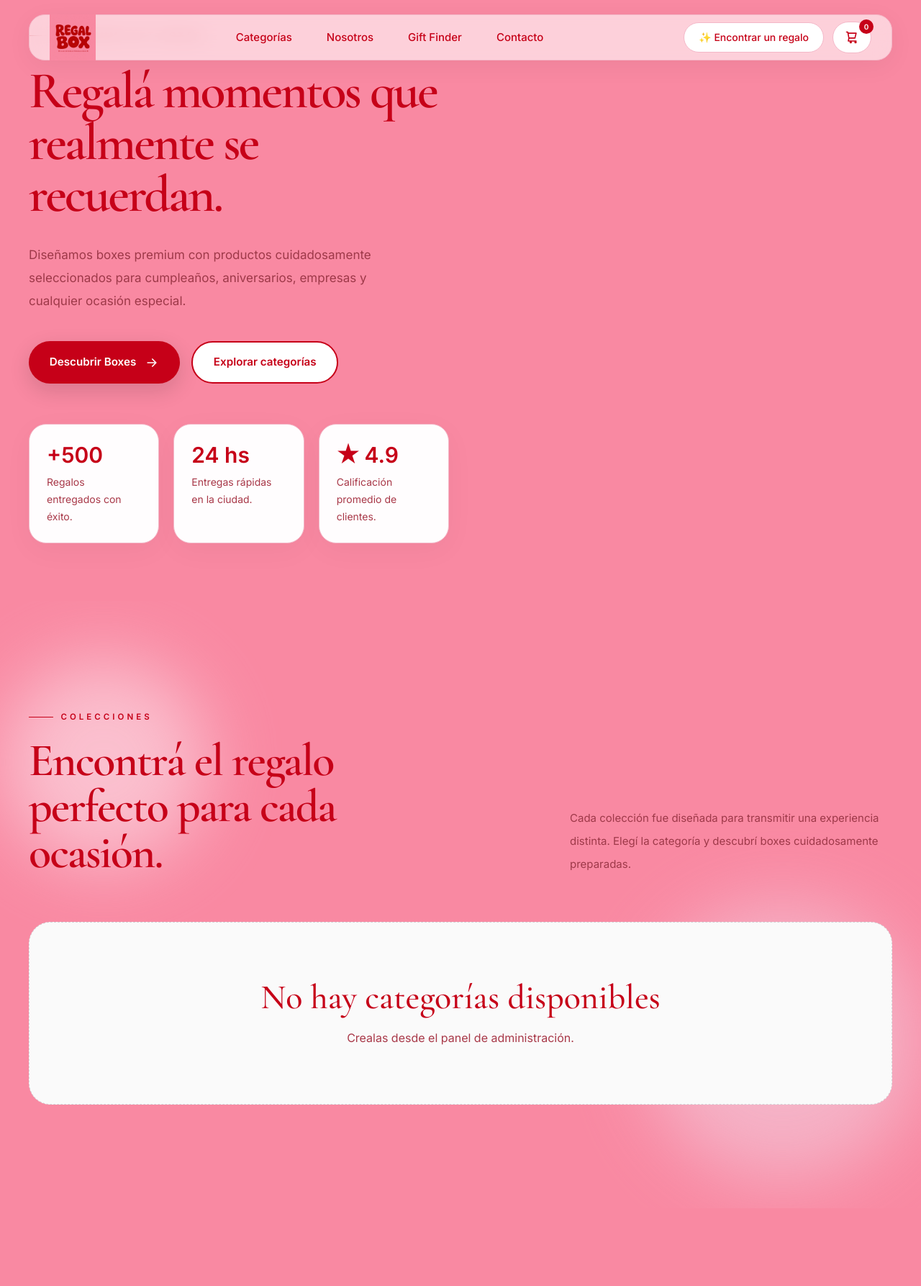
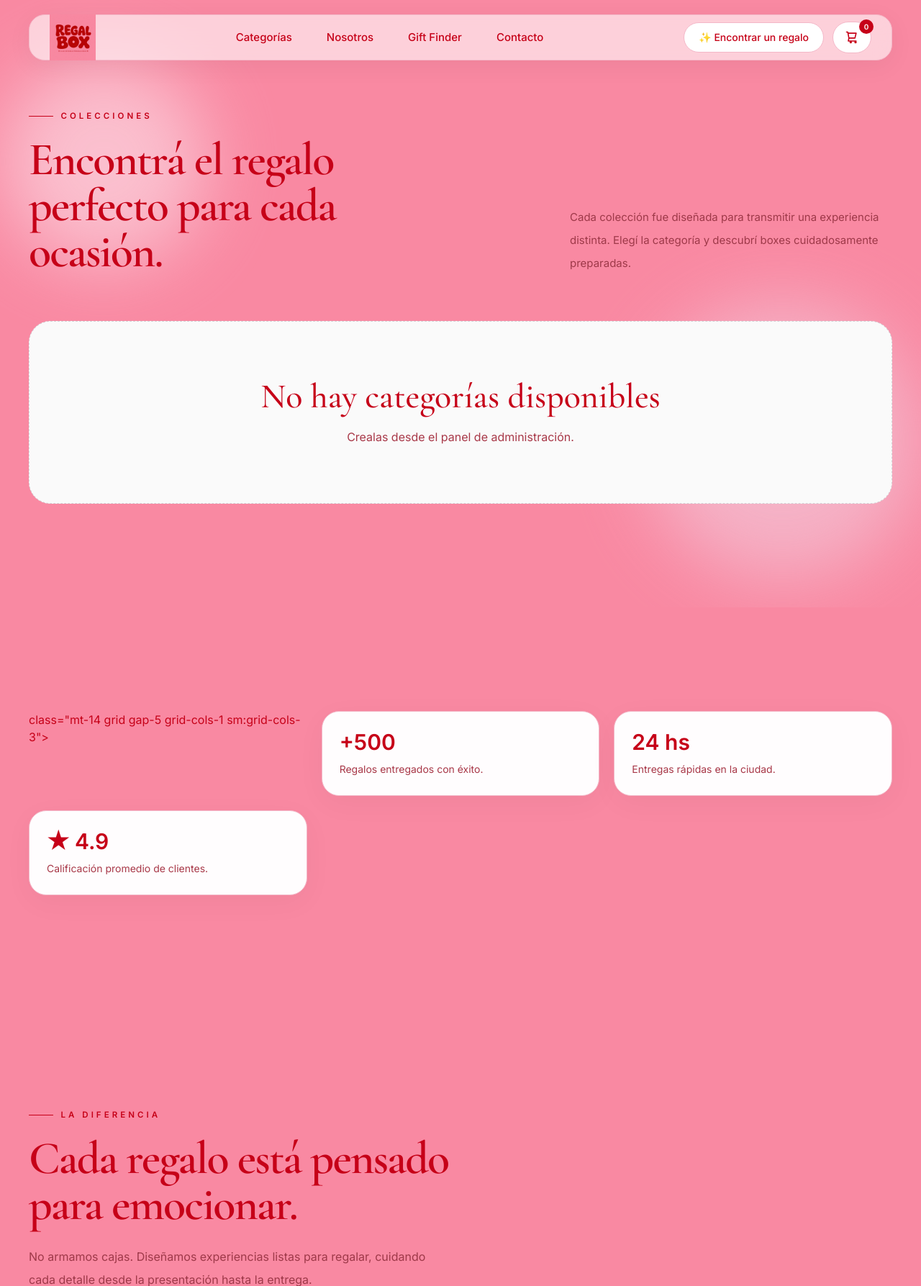
Before and after one commit to juanperdomo-9/regalbox, a Django app: page / in a window 1280 px wide. Shown: the top 1787 px of the page at 72% size. Run offline with Django 5.2, Linux system fonts and the light colour scheme; data that the repository does not hold is empty; some libraries are stand-ins or nearby versions.

Commit message:
Home: mover Colecciones arriba de todo, borrar Hero Premium Gift Boxes (dejando solo las 3 stat cards antes de La Diferencia)
Co-Authored-By: Claude Sonnet 5 <noreply@anthropic.com>

```diff
--- a/templates/home.html
+++ b/templates/home.html
@@ -696,175 +696,6 @@
 </div>
 
 <!-- ========================================== -->
-<!-- HERO -->
-<!-- ========================================== -->
-<section
-    class="reveal relative min-h-screen overflow-hidden bg-[#F989A2]">
-
-    <!-- Luces de fondo -->
-
-    <div
-        class="absolute inset-0 -z-10 overflow-hidden">
-
-        <div
-            class="absolute -left-40 top-10 h-[500px] w-[500px] rounded-full bg-[#F3A4BE] opacity-70 blur-[50px]">
-        </div>
-
-        <div
-            class="absolute right-[-120px] top-1/3 h-[420px] w-[420px] rounded-full bg-[#FCE4EC] opacity-80 blur-[50px]">
-        </div>
-
-        <div
-            class="absolute bottom-0 left-1/2 h-[320px] w-[320px] -translate-x-1/2 rounded-full bg-[#F989A2] blur-[50px]">
-        </div>
-
-    </div>
-
-        <div
-            class="container relative">
-
-        <div
-            class="grid min-h-screen items-center gap-12 pt-28 pb-16 lg:gap-14 lg:pt-8 lg:pb-20 lg:grid-cols-[1fr_560px]">
-            <!-- ================================= -->
-            <!-- TEXTO -->
-            <!-- ================================= -->
-
-            <div
-                class="mx-auto max-w-2xl text-center lg:mx-0 lg:text-left">
-
-                <span
-                    class="section-subtitle">
-
-                    PREMIUM GIFT BOXES
-
-                </span>
-
-                <h1
-                    class="mt-8 max-w-xl font-display text-5xl font-semibold leading-[0.95] tracking-[-0.04em] text-[#C60018] sm:text-6xl lg:text-7xl"class="mt-8 max-w-xl font-display text-4xl font-semibold leading-[0.95] tracking-[-0.04em] text-[#C60018] sm:text-5xl lg:text-7xl">
-
-                    Regalá momentos
-                    que realmente
-                    se recuerdan.
-
-                </h1>
-
-                <p
-                    class="mx-auto mt-8 max-w-lg text-base leading-8 text-[#9E3949] lg:mx-0 lg:text-[17px]">
-
-                    Diseñamos boxes premium con productos cuidadosamente
-                    seleccionados para cumpleaños, aniversarios,
-                    empresas y cualquier ocasión especial.
-
-                </p>
-
-                <div
-                    class="mt-10 flex flex-col gap-4 sm:flex-row sm:justify-center lg:justify-start">
-
-                    <a
-                        href="#destacados"
-                        class="premium-button premium-button-primary">
-
-                        Descubrir Boxes
-
-                        <svg
-                            xmlns="http://www.w3.org/2000/svg"
-                            class="h-5 w-5"
-                            fill="none"
-                            viewBox="0 0 24 24"
-                            stroke="currentColor">
-
-                            <path
-                                stroke-linecap="round"
-                                stroke-linejoin="round"
-                                stroke-width="2"
-                                d="M5 12h14m-6-6 6 6-6 6"/>
-
-                        </svg>
-
-                    </a>
-
-                    <a
-                        href="#categorias"
-                        class="premium-button premium-button-secondary">
-
-                        Explorar categorías
-
-                    </a>
-
-                </div>
-
-                <!-- INFO -->
-
-                <div
-                    class="mt-14 grid gap-5 grid-cols-1 sm:grid-cols-3">
-
-                    <div
-                        class="card rounded-3xl border border-[#F3B8C8] p-5 lg:p-6">
-
-                        <p
-                            class="text-3xl font-semibold">
-
-                            +500
-
-                        </p>
-
-                        <p
-                            class="mt-2 text-sm leading-6 text-[#A83848]">
-
-                            Regalos entregados con éxito.
-
-                        </p>
-
-                    </div>
-
-                    <div
-                        class="card rounded-3xl border border-[#F3B8C8] p-5 lg:p-6">
-
-                        <p
-                            class="text-3xl font-semibold">
-
-                            24 hs
-
-                        </p>
-
-                        <p
-                            class="mt-2 text-sm leading-6 text-[#A83848]">
-
-                            Entregas rápidas en la ciudad.
-
-                        </p>
-
-                    </div>
-
-                    <div
-                        class="card rounded-3xl border border-[#F3B8C8] p-5 lg:p-6">
-
-                        <p
-                            class="text-3xl font-semibold">
-
-                            ★ 4.9
-
-                        </p>
-
-                        <p
-                            class="mt-2 text-sm leading-6 text-[#A83848]">
-
-                            Calificación promedio de clientes.
-
-                        </p>
-
-                    </div>
-
-                </div>
-
-            </div>
-
-        </div>
-
-    </div>
-
-</section>
-<!-- ========================================== -->
 <!-- CATEGORÍAS -->
 <!-- ========================================== -->
 
@@ -1085,6 +916,85 @@
 
 </section>
 <!-- ========================================== -->
+<!-- STATS -->
+<!-- ========================================== -->
+
+<section
+    class="reveal section bg-[#F989A2]">
+
+    <div
+        class="container">
+
+        <div
+            class="grid gap-5 grid-cols-1 sm:grid-cols-3">
+
+                    class="mt-14 grid gap-5 grid-cols-1 sm:grid-cols-3">
+
+                    <div
+                        class="card rounded-3xl border border-[#F3B8C8] p-5 lg:p-6">
+
+                        <p
+                            class="text-3xl font-semibold">
+
+                            +500
+
+                        </p>
+
+                        <p
+                            class="mt-2 text-sm leading-6 text-[#A83848]">
+
+                            Regalos entregados con éxito.
+
+                        </p>
+
+                    </div>
+
+                    <div
+                        class="card rounded-3xl border border-[#F3B8C8] p-5 lg:p-6">
+
+                        <p
+                            class="text-3xl font-semibold">
+
+                            24 hs
+
+                        </p>
+
+                        <p
+                            class="mt-2 text-sm leading-6 text-[#A83848]">
+
+                            Entregas rápidas en la ciudad.
+
+                        </p>
+
+                    </div>
+
+                    <div
+                        class="card rounded-3xl border border-[#F3B8C8] p-5 lg:p-6">
+
+                        <p
+                            class="text-3xl font-semibold">
+
+                            ★ 4.9
+
+                        </p>
+
+                        <p
+                            class="mt-2 text-sm leading-6 text-[#A83848]">
+
+                            Calificación promedio de clientes.
+
+                        </p>
+
+                    </div>
+
+                </div>
+
+        </div>
+
+    </div>
+
+</section>
+<!-- ========================================== -->
 <!-- POR QUÉ REGALBOX -->
 <!-- ========================================== -->
 
```
